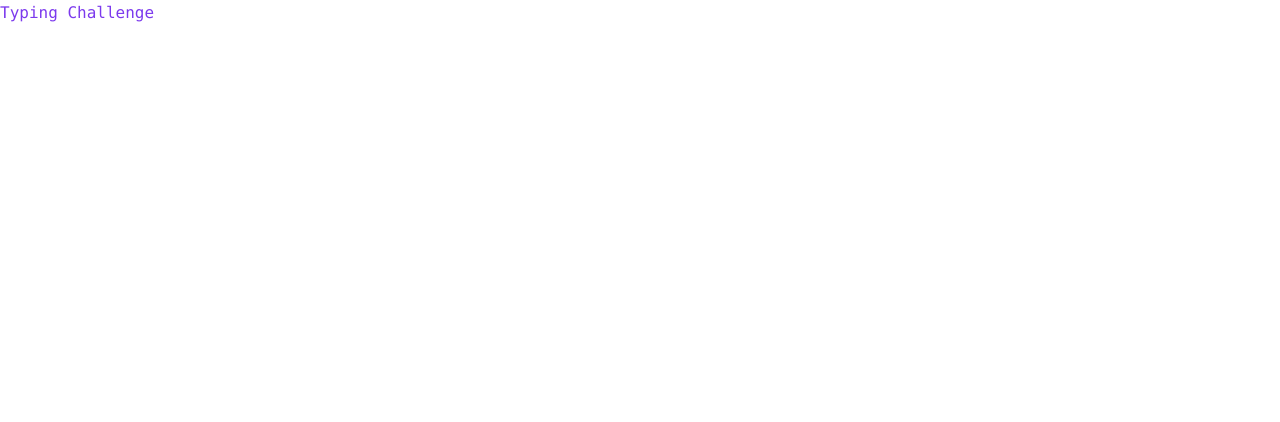
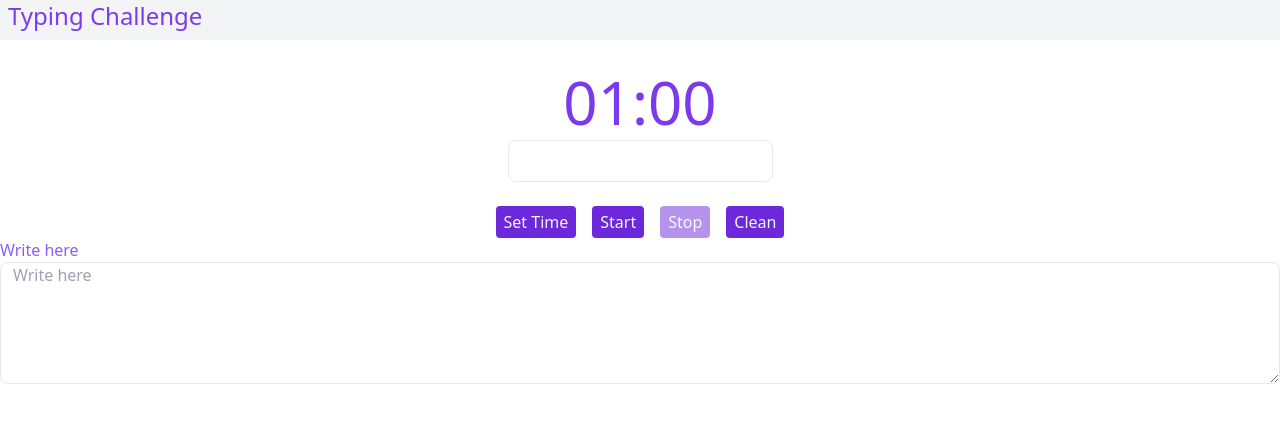
Before and after one commit to Rafael3226/typing-challenge, a React app: page / in a window 1280 px wide. Shown: the top 422 px of the page. Built offline with nearby package versions, Linux system fonts and the light colour scheme.

Commit message:
Timer Stable

```diff
--- a/package.json
+++ b/package.json
@@ -14,7 +14,6 @@
   "dependencies": {
     "@reduxjs/toolkit": "^1.6.2",
     "react": "^17.0.2",
-    "react-bootstrap": "^2.0.3",
     "react-dom": "^17.0.2",
     "react-redux": "^7.2.6",
     "redux": "^4.1.2",
--- a/src/App.jsx
+++ b/src/App.jsx
@@ -1,17 +1,26 @@
 import React from 'react';
 import './App.css';
 import NavBar from './components/NavBar.jsx';
-// import { useSelector, useDispatch } from 'react-redux';
-// import {
-//   decrement,
-//   increment,
-//   incrementByAmount,
-// } from '../src/redux/slices/counterSlice.js';
+import TextArea from './components/forms/TextArea.jsx';
+import Timer from './components/timer/Timer.jsx';
+import Container from './containers/Container.jsx';
 
 export function App() {
-  // const count = useSelector((state) => state.counter.value);
-  // const dispatch = useDispatch();
-
-  return <NavBar />;
+  return (
+    <>
+      <NavBar />
+      <Container>
+        <Timer />
+        <TextArea
+          label="Write here"
+          placeholder="Write here"
+          rows={5}
+          id="text-area"
+          value=""
+          onChange={() => {}}
+        />
+      </Container>
+    </>
+  );
 }
 export default App;
--- a/src/components/NavBar.jsx
+++ b/src/components/NavBar.jsx
@@ -1,11 +1,12 @@
 import React from 'react';
-import { Nav } from 'react-bootstrap';
 
 function NavBar() {
   return (
-    <Nav>
-      <span className="font-mono text-purple-600">Typing Challenge</span>
-    </Nav>
+    <nav className="pb-2 px-2 bg-gray-100">
+      <span className="font-sans black text-2xl text-purple-600">
+        Typing Challenge
+      </span>
+    </nav>
   );
 }
 
--- /dev/null
+++ b/src/components/forms/Button.jsx
@@ -0,0 +1,24 @@
+import React from 'react';
+
+function Button({
+  children,
+  className,
+  type = 'button',
+  value = 'button',
+  onClick = () => {},
+  disabled = false,
+}) {
+  return (
+    <button
+      type={type}
+      className={`${className} bg-purple-700 text-gray-100 rounded hover:bg-purple-500 focus:outline-none disabled:opacity-50 px-2 py-1`}
+      onClick={onClick}
+      disabled={disabled}
+    >
+      {children}
+      {value}
+    </button>
+  );
+}
+
+export default Button;
--- /dev/null
+++ b/src/components/forms/Input.jsx
@@ -0,0 +1,32 @@
+import React from 'react';
+
+function Input({
+  placeholder,
+  className,
+  maxLength,
+  onChange,
+  value,
+  label,
+  name,
+  type,
+  color = 'purple',
+}) {
+  return (
+    <div className="grid grid-row">
+      {label && (
+        <label className={`text-${color}-500 font-light`}>{label}</label>
+      )}
+      <input
+        className={`${className} w-full mt-2 mb-6 px-4 py-2 border rounded-lg text-gray-700 focus:outline-none focus:border-${color}-500`}
+        placeholder={placeholder}
+        maxLength={maxLength}
+        onChange={onChange}
+        value={value}
+        name={name}
+        type={type}
+      />
+    </div>
+  );
+}
+
+export default Input;
--- /dev/null
+++ b/src/components/forms/TextArea.jsx
@@ -0,0 +1,30 @@
+import React from 'react';
+
+function TextArea({
+  label,
+  placeholder,
+  rows,
+  id,
+  value,
+  onChange = () => {},
+}) {
+  return (
+    <>
+      {label && (
+        <label className="text-purple-500 font-light" htmlFor="text-area">
+          {label}
+        </label>
+      )}
+      <textarea
+        className="w-full px-3 text-gray-700 border rounded-lg focus:outline-none focus-within:border-purple-500"
+        placeholder={placeholder}
+        id={id}
+        rows={rows}
+        onChange={onChange}
+        value={value}
+      />
+    </>
+  );
+}
+
+export default TextArea;
--- /dev/null
+++ b/src/components/timer/Timer.jsx
@@ -0,0 +1,117 @@
+import React, { useState } from 'react';
+import Button from '../forms/Button.jsx';
+import TimerClock from './TimerClock.jsx';
+import Input from '../forms/Input.jsx';
+
+function Timer() {
+  const [state, setState] = useState({
+    input: '',
+    minutes: 1,
+    seconds: 0,
+    running: false,
+  });
+  const setTime = () => {
+    setState((s) => {
+      const { input } = s;
+      if (input) {
+        return {
+          ...s,
+          input: '',
+          minutes: input,
+          seconds: 0,
+          running: false,
+        };
+      }
+    });
+  };
+  const start = () => {
+    setState((s) => {
+      const { running, minutes, seconds } = s;
+      if (!running && (minutes || seconds)) {
+        count();
+        return { ...s, input: '', running: true };
+      }
+      return s;
+    });
+  };
+  const clean = () => {
+    setState((s) => {
+      const { running } = s;
+      if (!running) {
+        return { ...s, input: '', minutes: 0, seconds: 0 };
+      }
+    });
+  };
+  const stop = () => {
+    setState((s) => ({ ...s, running: false }));
+  };
+  const count = () => {
+    setState((s) => {
+      let { minutes, seconds } = s;
+      if ((minutes !== 0 || seconds !== 0) && s.running) {
+        if (seconds === 0) {
+          minutes--;
+          seconds = 59;
+        } else {
+          seconds--;
+        }
+        setTimeout(() => {
+          count(minutes, seconds);
+        }, 1000);
+        return { ...s, minutes, seconds };
+      } else return { ...s, running: false };
+    });
+  };
+  const handleInput = (evt) => {
+    const { value: input } = evt.target;
+    if (60 >= input) {
+      setState((s) => ({ ...s, input }));
+    }
+  };
+  return (
+    <div className="grid grid-cols-1">
+      <div className="flex justify-center mt-8">
+        <TimerClock minutes={state.minutes} seconds={state.seconds} />
+      </div>
+      <div className="flex justify-center">
+        <Input
+          onChange={handleInput}
+          value={state.input}
+          type="number"
+          maxLength={2}
+        />
+      </div>
+      <div className="flex justify-center gap-4">
+        <Button
+          type="button"
+          value="Set Time"
+          onClick={setTime}
+          disabled={state.running}
+        />
+        <Button
+          className=""
+          type="button"
+          value="Start"
+          onClick={start}
+          disabled={state.running}
+        />
+        <Button
+          className=""
+          type="button"
+          value="Stop"
+          onClick={stop}
+          disabled={!state.running}
+        />
+        <Button
+          className=""
+          type="button"
+          value="Clean"
+          onClick={clean}
+          disabled={state.running}
+        />
+      </div>
+    </div>
+  );
+}
+
+export default Timer;
--- /dev/null
+++ b/src/components/timer/TimerClock.jsx
@@ -0,0 +1,17 @@
+import React from 'react';
+
+function TimerClock({ minutes, seconds }) {
+  return (
+    <>
+      <span className="text-6xl text-purple-600">
+        {minutes < 10 ? '0' + minutes : minutes}
+      </span>
+      <span className="text-6xl text-purple-600">:</span>
+      <span className="text-6xl text-purple-600">
+        {seconds < 10 ? '0' + seconds : seconds}
+      </span>
+    </>
+  );
+}
+
+export default TimerClock;
--- /dev/null
+++ b/src/containers/Container.jsx
@@ -0,0 +1,7 @@
+import React from 'react';
+
+function Container({ children, size }) {
+  return <div className={`container mx-auto ${size ?? ''}`}>{children}</div>;
+}
+
+export default Container;
--- a/src/redux/slices/counterSlice.js
+++ b/src/redux/slices/counterSlice.js
@@ -4,6 +4,7 @@ export const counterSlice = createSlice({
   name: 'counter',
   initialState: {
     text: '',
+    editable: '',
     writtenWords: 0,
     correctWords: 0,
     wrongWords: 0,
@@ -17,10 +18,13 @@ export const counterSlice = createSlice({
       state.correctWords = action.payload.correctWords;
       state.wrongWords = action.payload.wrongWords;
     },
+    setEditable: (state, action) => {
+      state.editable = action.payload.editable;
+    },
   },
 });
 
 // Action creators are generated for each case reducer function
-export const { setText, setResults } = counterSlice.actions;
+export const { setText, setResults, setEditable } = counterSlice.actions;
 
 export default counterSlice.reducer;
--- a/src/redux/store.js
+++ b/src/redux/store.js
@@ -1,10 +1,13 @@
-import { configureStore } from '@reduxjs/toolkit';
 import counterReducer from './slices/counterSlice';
+import { combineReducers, createStore } from 'redux';
 
-const store = configureStore({
-  reducer: {
-    counter: counterReducer,
-  },
+const reducer = combineReducers({
+  counter: counterReducer,
 });
 
+const store = createStore(
+  reducer,
+  window.__REDUX_DEVTOOLS_EXTENSION__ && window.__REDUX_DEVTOOLS_EXTENSION__()
+);
+
 export default store;
--- a/tailwind.config.js
+++ b/tailwind.config.js
@@ -4,7 +4,5 @@ module.exports = {
   theme: {
     extend: {},
   },
-  variants: {
-    extend: {},
-  },
+  variants: { extend: {}, opacity: ({ after }) => after(['disabled']) },
 };
```
Also changed, not shown: 1 other file (tests, documents, lock files or other folders).
